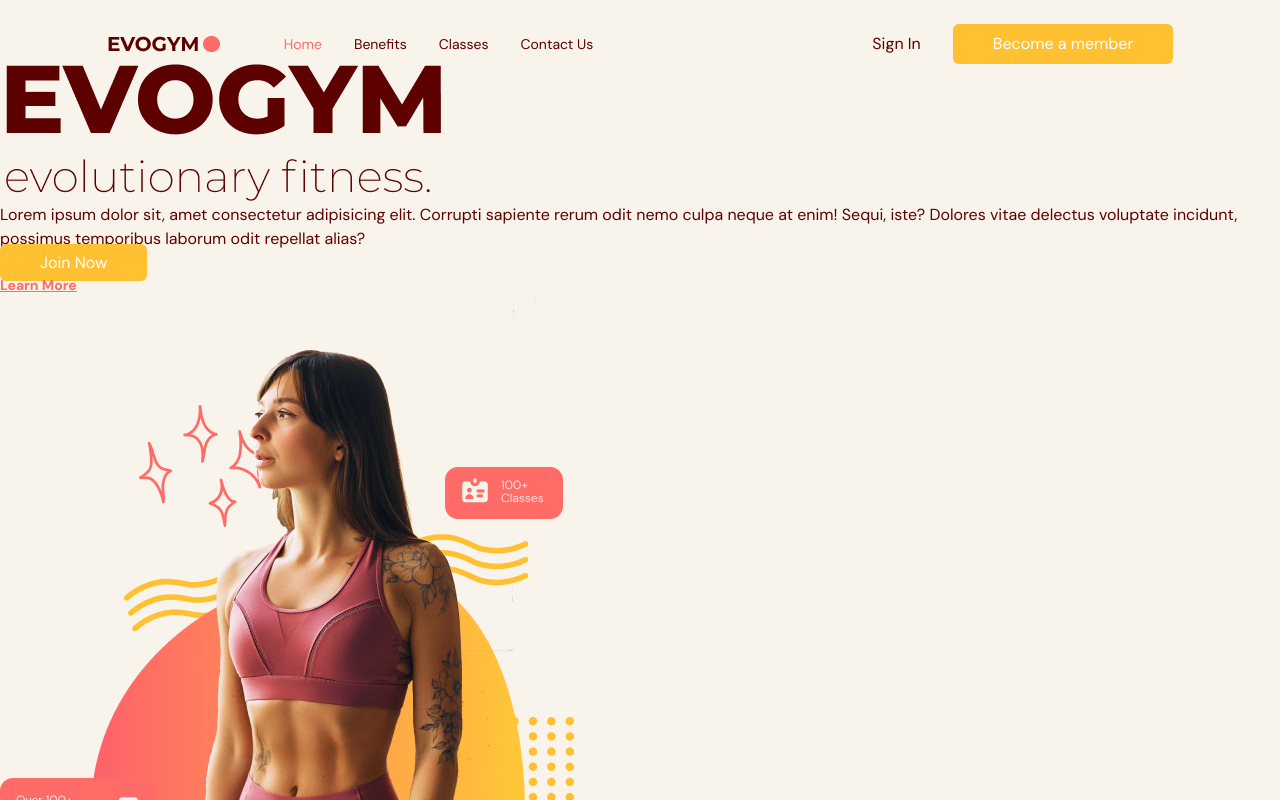
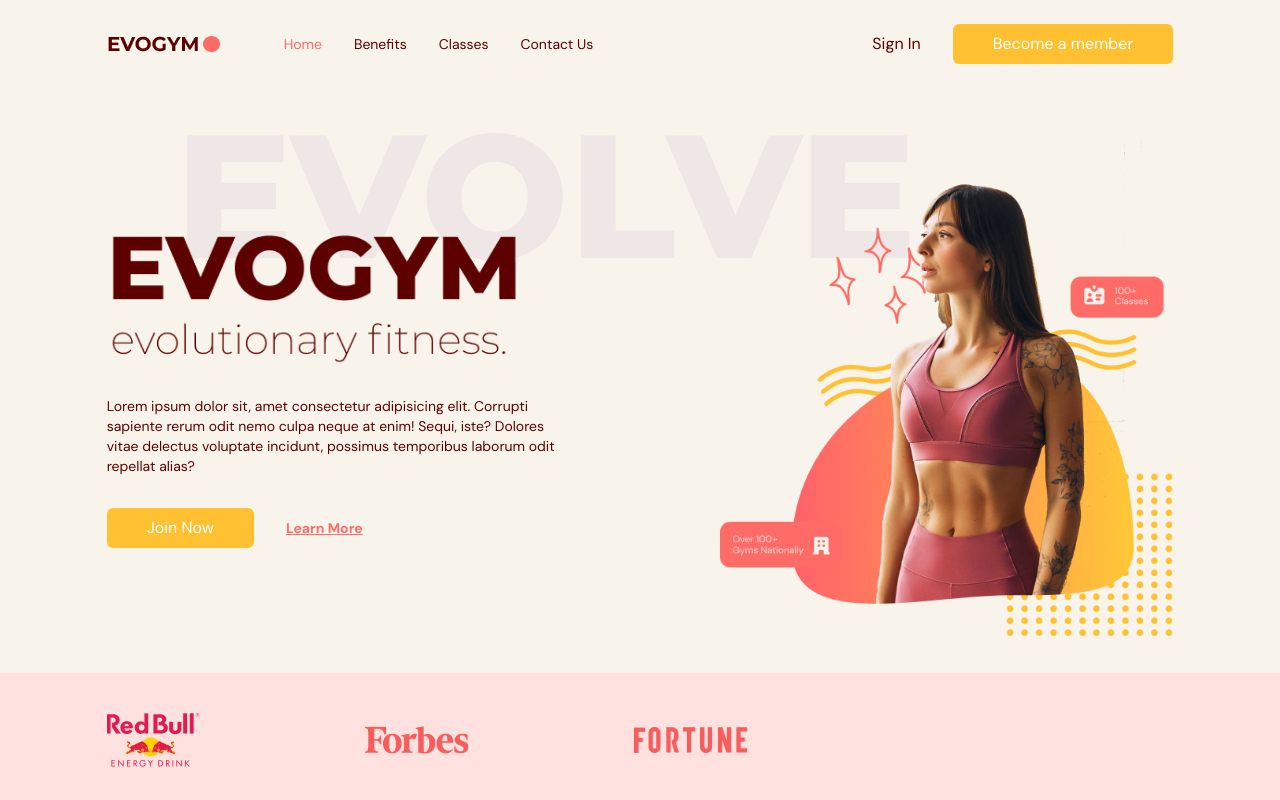
Before and after one commit to AyrtonCR/health-tracker-app, a React (Vite) app in the folder health-application/: page / in a window 1280 px wide. Shown: the top 800 px of the page. Built offline with nearby package versions, Linux system fonts and the light colour scheme.

Commit message:
header and basic content complete

```diff
--- a/health-application/src/scenes/home/index.tsx
+++ b/health-application/src/scenes/home/index.tsx
@@ -8,6 +8,7 @@
 import SponsorFortune from "@/assets/SponsorFortune.png";
 import AnchorLink from "react-anchor-link-smooth-scroll";
 import SelectedPage from "@/shared/types";
+import { motion } from "framer-motion";
 
 type Props = {
   setSelectedPage: (value: SelectedPage) => void;
@@ -22,25 +23,49 @@
       className="gap-16 bg-gray-20 pb-10 pt-10 md:h-full md:pb-0"
     >
       {/* Image and Main Headxer */}
-      <div>
+      <motion.div
+        className="mx-auto w-5/6 items-center justify-center md:flex md:h-5/6"
+        onViewportEnter={() => setSelectedPage(SelectedPage.Home)}
+      >
         {/* Main Header */}
-        <div>
+        <div className="z-10 mt-32 md:basis-3/5">
           {/* Headings */}
-          <div>
-            <div>
-              <div>
+          <motion.div
+            className="md:-mt-20"
+            initial="hidden"
+            whileInView="visible"
+            viewport={{ once: true, amount: 0.5 }}
+            transition={{ duration: 0.5 }}
+            variants={{
+              hidden: { opacity: 0, x: -50 },
+              visible: { opacity: 1, x: 0 },
+            }}
+          >
+            <div className="relative">
+              {/* cspell: disable-next-line */}
+              <div className="before:absolute before:-top-20 before:left-20 before:z-[-1] before:content-evolvetext">
                 <img alt="home-page-text" src={HomePageText} />
               </div>
             </div>
-            <p>
+            <p className="mt-8 text-sm">
               Lorem ipsum dolor sit, amet consectetur adipisicing elit. Corrupti
               sapiente rerum odit nemo culpa neque at enim! Sequi, iste? Dolores
               vitae delectus voluptate incidunt, possimus temporibus laborum
               odit repellat alias?
             </p>
-          </div>
+          </motion.div>
           {/* Actions */}
-          <div>
+          <motion.div
+            className="mt-8 flex items-center gap-8"
+            initial="hidden"
+            whileInView="visible"
+            viewport={{ once: true, amount: 0.5 }}
+            transition={{ delay: 0.2, duration: 0.5 }}
+            variants={{
+              hidden: { opacity: 0, x: -50 },
+              visible: { opacity: 1, x: 0 },
+            }}
+          >
             <ActionButton setSelectedPage={setSelectedPage}>
               Join Now
             </ActionButton>
@@ -51,19 +76,19 @@
             >
               <p>Learn More</p>
             </AnchorLink>
-          </div>
+          </motion.div>
         </div>
         {/* Image */}
-        <div>
+        <div className="z-10 flex basis-3/5 justify-center md:ml-40 md:mt-16 md:justify-end">
           <img alt="home-page-graphic" src={HomePageGraphic}></img>
         </div>
-      </div>
+      </motion.div>
       {/* Sponsors */}
 
       {isAboveMediumScreens && (
-        <div>
-          <div>
-            <div>
+        <div className="h=[150px] w-full bg-primary-100 py-10">
+          <div className="mx-auto w-5/6">
+            <div className="flex w-3/5 items-center justify-between gap-8">
               <img alt="redbull-sponsor" src={SponsorRedbull}></img>
               <img alt="forbes-sponsor" src={SponsorForbes}></img>
               <img alt="fortune-sponsor" src={SponsorFortune}></img>
```
